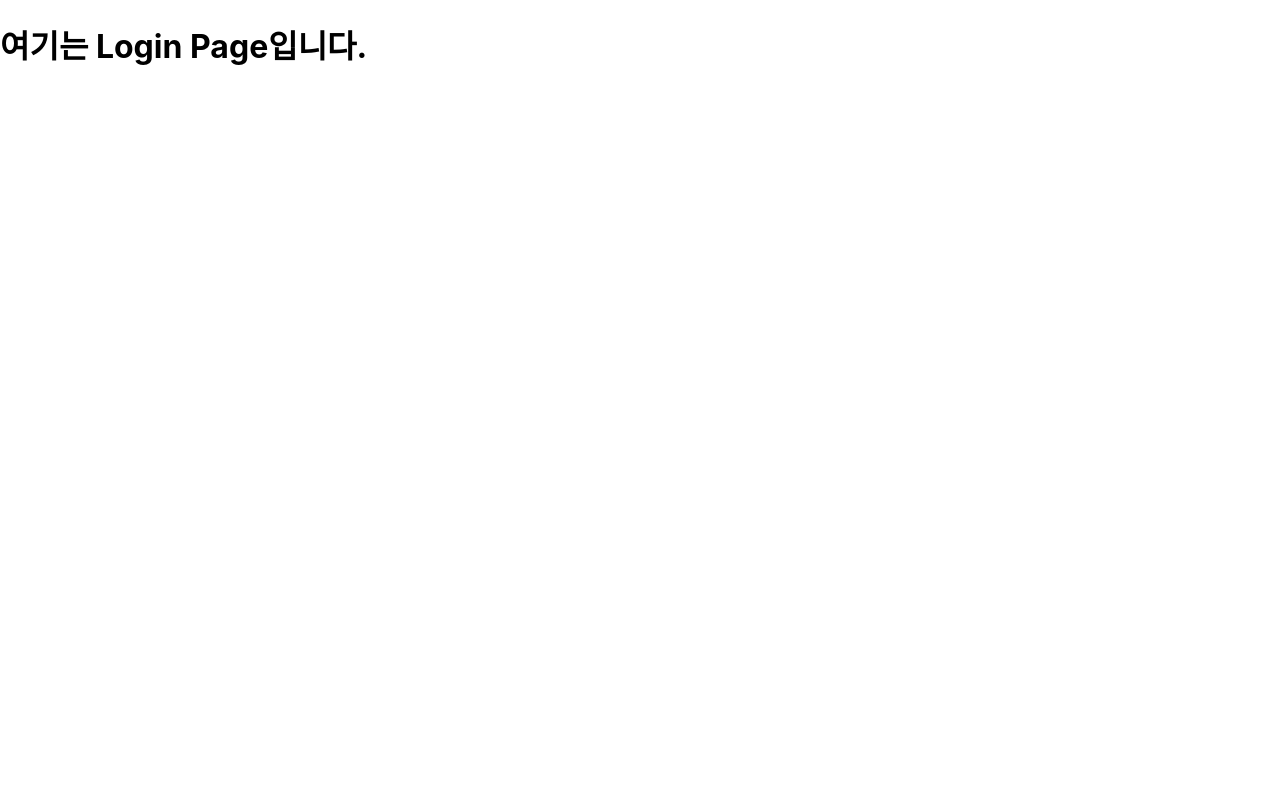
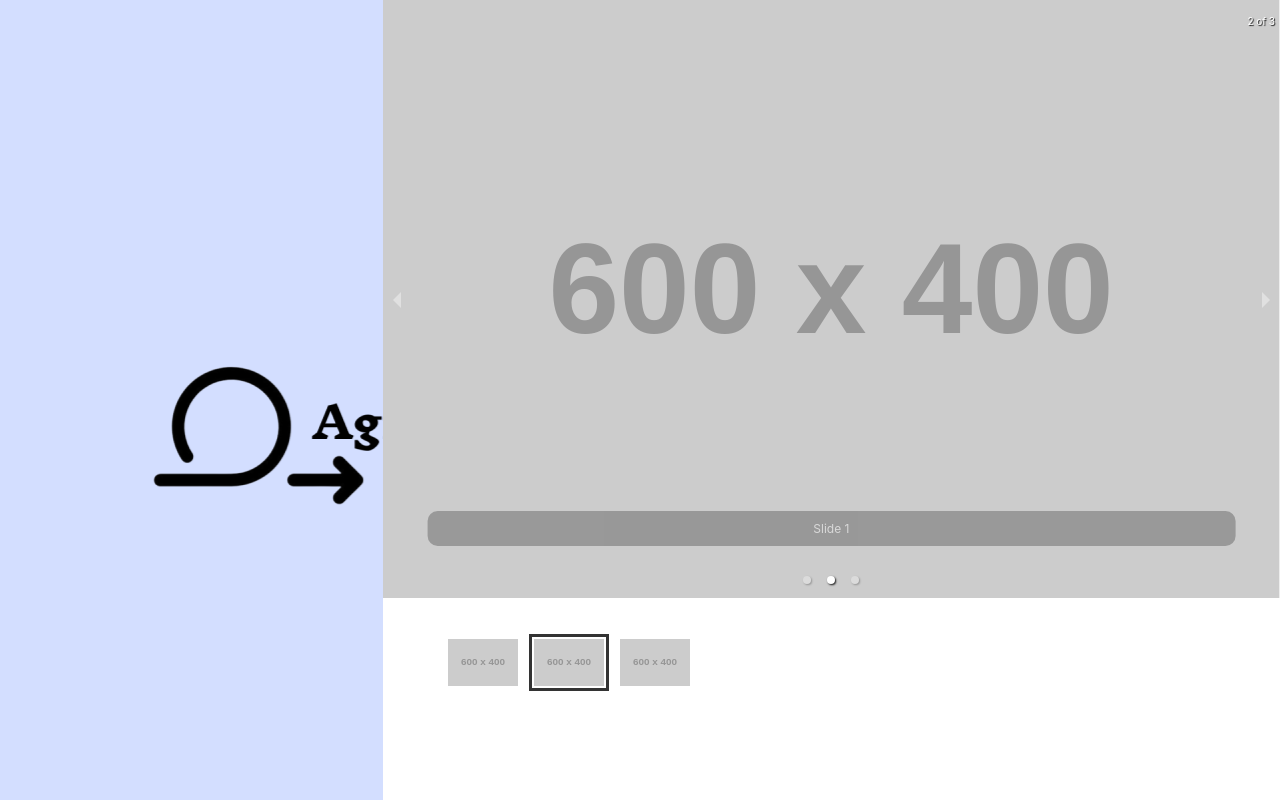
Before and after one commit to AgileHub-DQ/Frontend, a React (Create React App) app in the folder agile-hub/src/: page /login in a window 1280 px wide. Built offline with nearby package versions, Linux system fonts and the light colour scheme; the HTML template or start-up script is replaced by a standard one.

Commit message:
feat:5 슬라이드 컴포넌트 구현

```diff
--- a/agile-hub/package.json
+++ b/agile-hub/package.json
@@ -10,8 +10,10 @@
     "http-proxy-middleware": "^2.0.6",
     "react": "^18.2.0",
     "react-dom": "^18.2.0",
+    "react-responsive-carousel": "^3.2.23",
     "react-router-dom": "^6.22.3",
     "react-scripts": "^5.0.1",
+    "react-slideshow-image": "^4.3.1",
     "web-vitals": "^2.1.0"
   },
   "scripts": {
--- a/agile-hub/src/App.js
+++ b/agile-hub/src/App.js
@@ -2,8 +2,8 @@
 import { BrowserRouter as Router, Route, Routes } from "react-router-dom";
 import './App.css';
 //import axios from 'axios';
-import MainPage from './components/MainPage/MainPage.jsx'; // 로그인 페이지 컴포넌트
-import LoginPage from './components/LoginPage/LoginPage.jsx'; // 로그인 페이지 컴포넌트
+import MainPage from './components/MainPage/MainPage.js'; // 로그인 페이지 컴포넌트
+import LoginPage from './components/LoginPage/LoginPage.js'; // 로그인 페이지 컴포넌트
 
 function App() {
   return (
--- /dev/null
+++ b/agile-hub/src/components/LoginPage/LoginPage.js
@@ -0,0 +1,17 @@
+// LoginPage.js
+import React from 'react';
+//import { Slide } from 'react-slideshow-image'; // 라이브러리 import, yarn add react-slideshow-image
+import '../../css/LoginPage/Login.css';
+import Slider from './Slider';
+
+function LoginPage() {
+  return (
+    <div className="container">
+      <div className="background-container" />
+      <Slider />
+    </div>
+  );
+}
+
+
+export default LoginPage;
--- a/agile-hub/src/components/LoginPage/LoginPage.jsx
+++ /dev/null
@@ -1,12 +0,0 @@
-// LoginPage.js
-import React from 'react';
-
-function LoginPage() {
-  return (
-    <div>
-      <h1>여기는 Login Page입니다.</h1>
-    </div>
-  );
-}
-
-export default LoginPage;
--- /dev/null
+++ b/agile-hub/src/components/LoginPage/Slider.js
@@ -0,0 +1,24 @@
+import React from 'react';
+import { Carousel } from 'react-responsive-carousel';
+import 'react-responsive-carousel/lib/styles/carousel.min.css'; // 슬라이더 스타일 import
+
+const Slider = () => {
+  return (
+    <Carousel autoPlay interval={3000} infiniteLoop>
+      <div>
+        <img src="https://via.placeholder.com/600x400" alt="slide1" />
+        <p className="legend">Slide 1</p>
+      </div>
+      <div>
+        <img src="https://via.placeholder.com/600x400" alt="slide2" />
+        <p className="legend">Slide 2</p>
+      </div>
+      <div>
+        <img src="https://via.placeholder.com/600x400" alt="slide3" />
+        <p className="legend">Slide 3</p>
+      </div>
+    </Carousel>
+  );
+};
+
+export default Slider;
--- a/agile-hub/src/components/MainPage/MainPage.jsx
+++ b/agile-hub/src/components/MainPage/MainPage.js
@@ -20,11 +20,12 @@ function MainPage() {
   }, []);
 
   return (
-    <div>
+    <>
       <h1>여기는 MainPage입니다.</h1>
-      <h1>API Response:{responseText}</h1>
-    </div>
+      <h2>API Response:{responseText}</h2>
+    </>
   );
+
 }
 
 export default MainPage;
--- /dev/null
+++ b/agile-hub/src/css/LoginPage/Login.css
@@ -0,0 +1,46 @@
+/* LoginPage.css */
+.container {
+    display: flex; /* 요소들을 수평으로 배치 */
+  }
+
+/* LoginPage.css */
+.background-container {
+    width: 100%; /* 화면 전체 너비를 차지하도록 설정 */
+    height: 100vh; /* 화면 높이를 전체 화면으로 설정 */
+    background-image: url('../../../assets/images/LoginPage_background.png');
+}
+
+.slider{
+  display: flex;
+  justify-content: center;
+  margin: 0 auto;
+}
+
+.slider-show{
+  display: flex;
+  width: 1100px; /*보여줄 영역을 표시하기 위해 수정*/
+  height: 400px; /*보여줄 영역을 표시하기 위해 수정*/
+  overflow: hidden;
+  align-items: center;
+  border: 2px green dotted;
+  margin: 0 50px; /*보여줄 영역을 표시하기 위해 적용*/
+}
+.compartment {
+    width: 1000px;
+    height: 300px;
+    flex-shrink: 0; /*이 구역안에 생기는 영역들이 공간을 분배하여 가지지 않도록 적용*/
+    font-size: 40px;
+    text-align: center;
+    margin: 0 50px; /*보여줄 영역을 표시하기 위해 적용*/
+  }
+
+  /* 각 슬라이드가 변경되는 것을 시각적으로 확인하기 쉽도록 각 슬라이드별 색상 적용 */
+  .compartment:nth-child(1) {
+    background-color: red;
+  }
+  .compartment:nth-child(2) {
+    background-color: yellowgreen;
+  }
+  .compartment:nth-child(3) {
+    background-color: blueviolet;
+  }
```
Also changed, not shown: agile-hub/assets/images/LoginPage_background.png (added), 1 other file (tests, documents, lock files or other folders).
